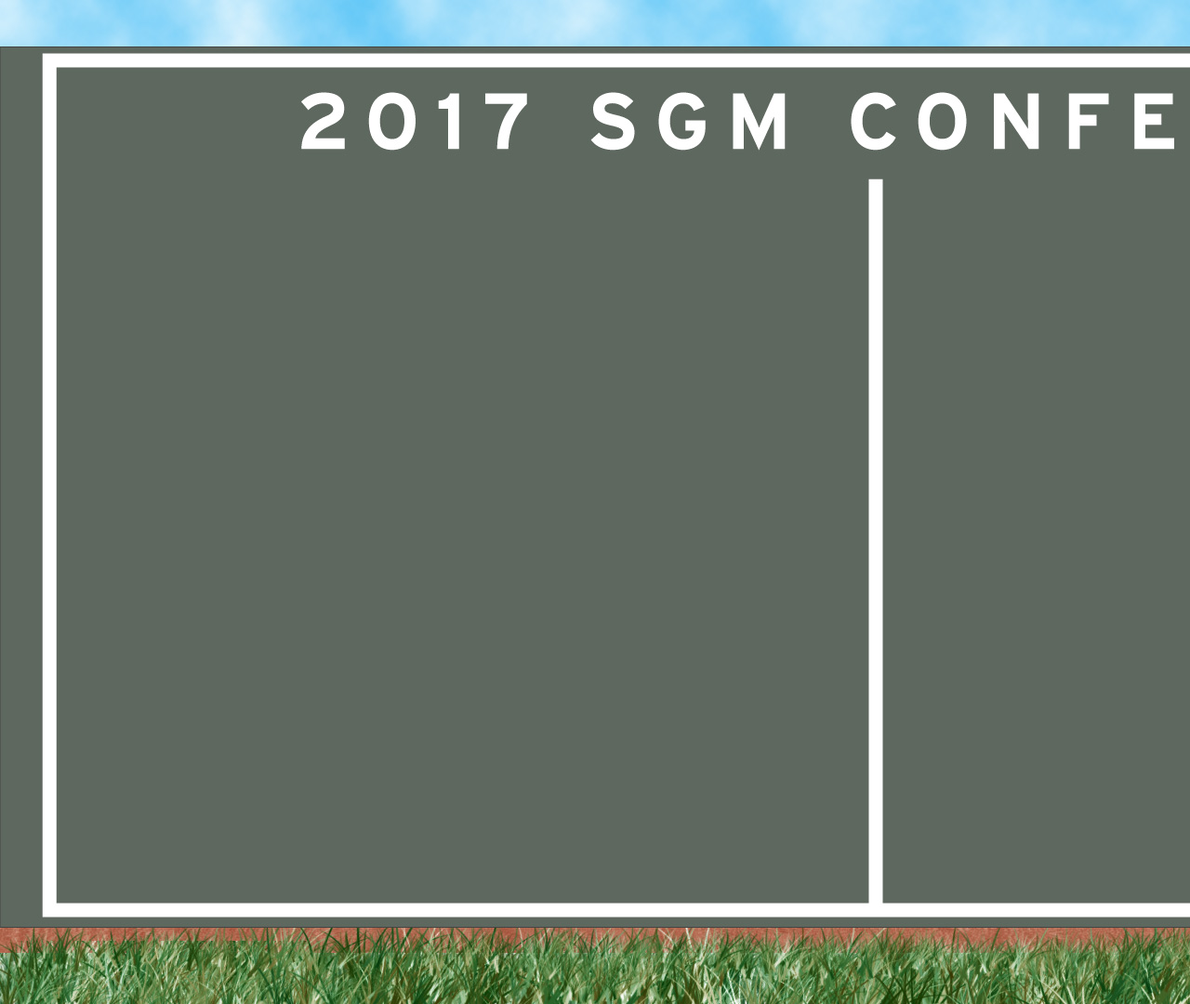
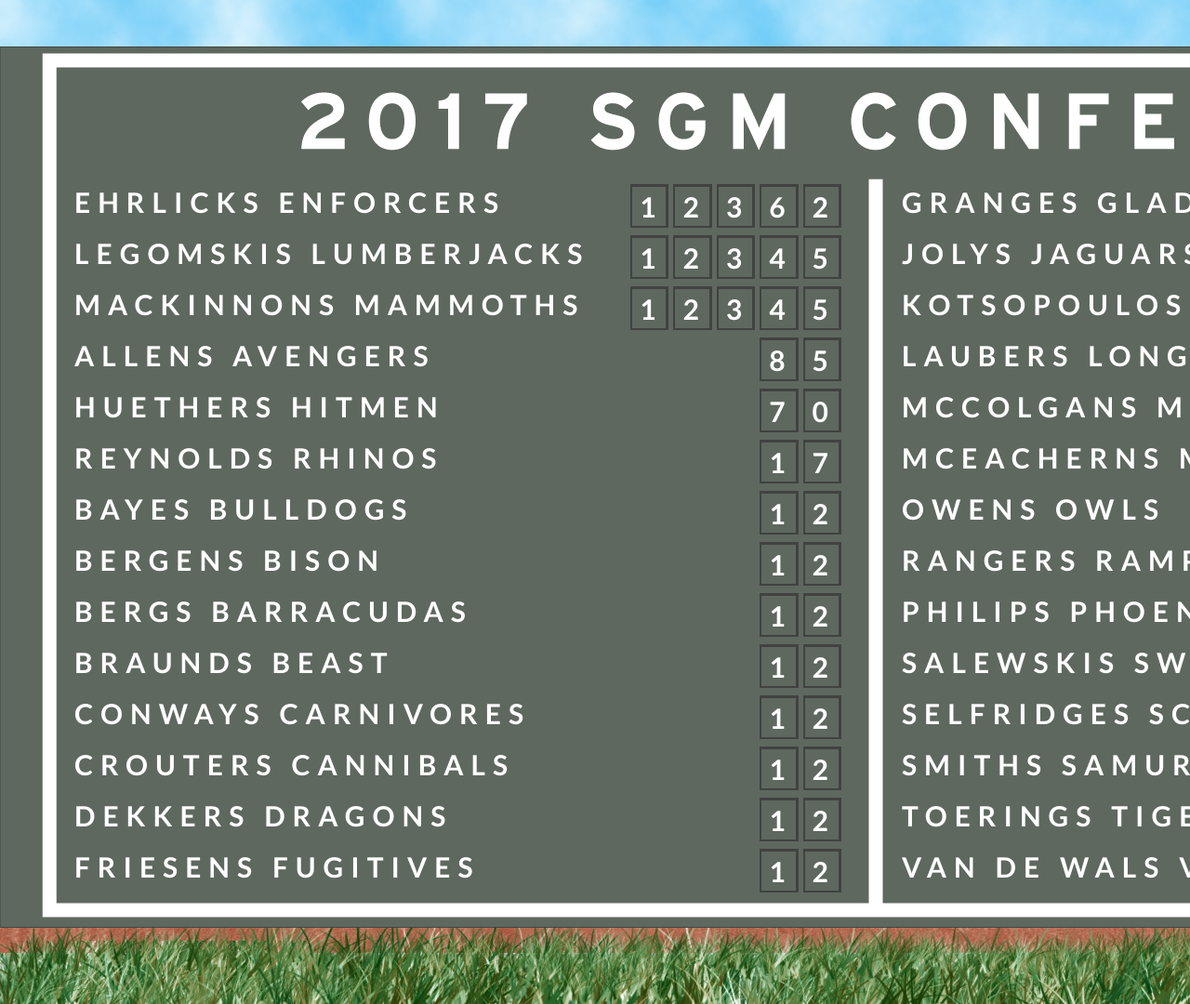
Before and after one commit to fgldevteam/sgm2017, a plain HTML site: page scoreboard/index.html in a window 1280 px wide. Shown: the top 1080 px of the page at 93% size. Drawn offline with nearby package versions, Linux system fonts and the light colour scheme.

Commit message:
scoreboard done"

```diff
--- a/scoreboard/index.html
+++ b/scoreboard/index.html
@@ -7,12 +7,14 @@
 <body>
 
 <div id="scoreboard">
-
+	<div id="scores_col1"></div>
+	<div id="scores_col2"></div>
 </div>
 
 
-<script type="text/javascript"  src="http://ajax.googleapis.com/ajax/libs/jquery/1.11.2/jquery.min.js"></script>
-<script type="text/javascript"  src="https://cdnjs.cloudflare.com/ajax/libs/underscore.js/1.8.2/underscore-min.js"></script>
+<script type="text/javascript" src="http://ajax.googleapis.com/ajax/libs/jquery/1.11.2/jquery.min.js"></script>
+<script type="text/javascript" src="https://cdnjs.cloudflare.com/ajax/libs/underscore.js/1.8.2/underscore-min.js"></script>
+<script type="text/javascript" src="scoreboard.js"></script>
 </body>
 
 </html>
--- /dev/null
+++ b/scoreboard/scoreboard.js
@@ -0,0 +1,168 @@
+var data = [
+		{
+			"team": "Allens Avengers",
+			"score": "85"
+		},
+		{
+			"team": "Bayes Bulldogs",
+			"score": "12"
+		},
+		{
+			"team": "Bergens Bison",
+			"score": "12"
+		},
+		{
+			"team": "Bergs Barracudas",
+			"score": "12"
+		},
+		{
+			"team": "Braunds Beast",
+			"score": "12"
+		},
+		{
+			"team": "Conways Carnivores",
+			"score": "12"
+		},
+		{
+			"team": "Crouters Cannibals",
+			"score": "12"
+		},
+		{
+			"team": "Dekkers Dragons",
+			"score": "12"
+		},
+		{
+			"team": "Ehrlicks Enforcers",
+			"score": "12362"
+		},
+		{
+			"team": "Friesens Fugitives",
+			"score": "12"
+		},
+		{
+			"team": "Granges Gladiators",
+			"score": "12"
+		},
+		{
+			"team": "Huethers Hitmen",
+			"score": "70"
+		},
+		{
+			"team": "Jolys Jaguars",
+			"score": "12"
+		},
+		{
+			"team": "Kotsopoulos Cobras",
+			"score": "12"
+		},
+		{
+			"team": "Laubers Longhorns",
+			"score": "12"
+		},
+		{
+			"team": "Legomskis Lumberjacks",
+			"score": "12345"
+		},
+		{
+			"team": "MacKinnons Mammoths",
+			"score": "12345"
+		},
+		{
+			"team": "McColgans Marauders",
+			"score": "12"
+		},
+		{
+			"team": "McEacherns Mustangs",
+			"score": "12"
+		},
+		{
+			"team": "Owens Owls",
+			"score": "12"
+		},
+		{
+			"team": "Philips Phoenix",
+			"score": ""
+		},
+		{
+			"team": "Rangers Rampage",
+			"score": "10"
+		},
+		{
+			"team": "Reynolds Rhinos",
+			"score": "17"
+		},
+		{
+			"team": "Salewskis Swarm",
+			"score": ""
+		},
+		{
+			"team": "Selfridges Scorpions",
+			"score": ""
+		},
+		{
+			"team": "Smiths Samurai",
+			"score": ""
+		},
+		{
+			"team": "Toerings Tigers",
+			"score": ""
+		},
+		{
+			"team": "Van De Wals Vipers",
+			"score": ""
+		},
+];
+
+//console.log(data);
+
+$(function() {
+
+    showResults();
+
+});
+
+
+function showResults () {
+
+	var sorted_scores=[];
+
+	for(a in data){
+		sorted_scores.push([data[a].team,data[a].score])
+	}
+
+	sorted_scores.sort(function(a,b){return b[1] - a[1]});
+
+	var half = Math.round( (sorted_scores.length /2) );
+    var col1 = '';
+    var col2 = '';
+    var team = '';
+    var score = '';
+
+	for(var a=0,b;b=sorted_scores[a];a++){
+		team = b[0];
+		score = b[1];
+
+		if(score == ""){
+			score = 0;
+		}
+
+		assembled_score = "";
+		var score_parts = String(score).split("");
+
+		if(score_parts.length < 2){
+			assembled_score = "<span class='score-panel'>&nbsp;&nbsp;</span>";
+		}
+
+		score_parts.forEach(function(part){
+			assembled_score += "<span class='score-panel'>"+part+"</span>";
+		});
+
+		if(half > a){
+			col1 += '<div class="teamAndScore"><div class="team">'+team+'</div><div class="score">'+assembled_score+'</div></div>';
+		} else {
+			col2 += '<div class="teamAndScore"><div class="team">'+team+'</div><div class="score">'+assembled_score+'</div></div>';
+		}
+    }
+    $('#scores_col1').html(col1);
+    $('#scores_col2').html(col2);
+}
--- a/scoreboard/styles.css
+++ b/scoreboard/styles.css
@@ -11,7 +11,52 @@ body{
 	background: transparent url('bg.jpg') top left no-repeat;
 }
 
+.teamAndScore{ clear: both; padding: 9px 0px; }
+
 .team{
 	color: white;
+	font-size: 30px;
+	letter-spacing: 8px;
 	font-family: 'Lato', sans-serif;
+	text-transform: uppercase;
+	float: left;
 }
+
+.score{
+	color: white;
+	font-size: 30px;
+	letter-spacing: 8px;
+	font-family: 'Lato', sans-serif;
+	float: right;
+	padding: 5px;
+}
+
+.score-panel{
+	width: 40px;
+	padding: 3px 3px 3px 8px;
+	margin: 0px 0px 0px 5px;
+	border-top: 3px solid #414241;
+	border-right: 3px solid #414241;
+	border-bottom: 2px solid #414241;
+	border-left: 2px solid #414241;
+}
+
+#scores_col1{
+	float: left;
+	position: relative;
+	top: 75px;
+	left: 60px;
+	width: 830px;
+	height: 775px;
+	padding: 115px 20px 20px 20px;
+}
+
+#scores_col2{
+	float: left;
+	position: relative;
+	top: 75px;
+	left: 80px;
+	width: 860px;
+	height: 775px;
+	padding: 115px 20px 20px 20px;
+}
```
